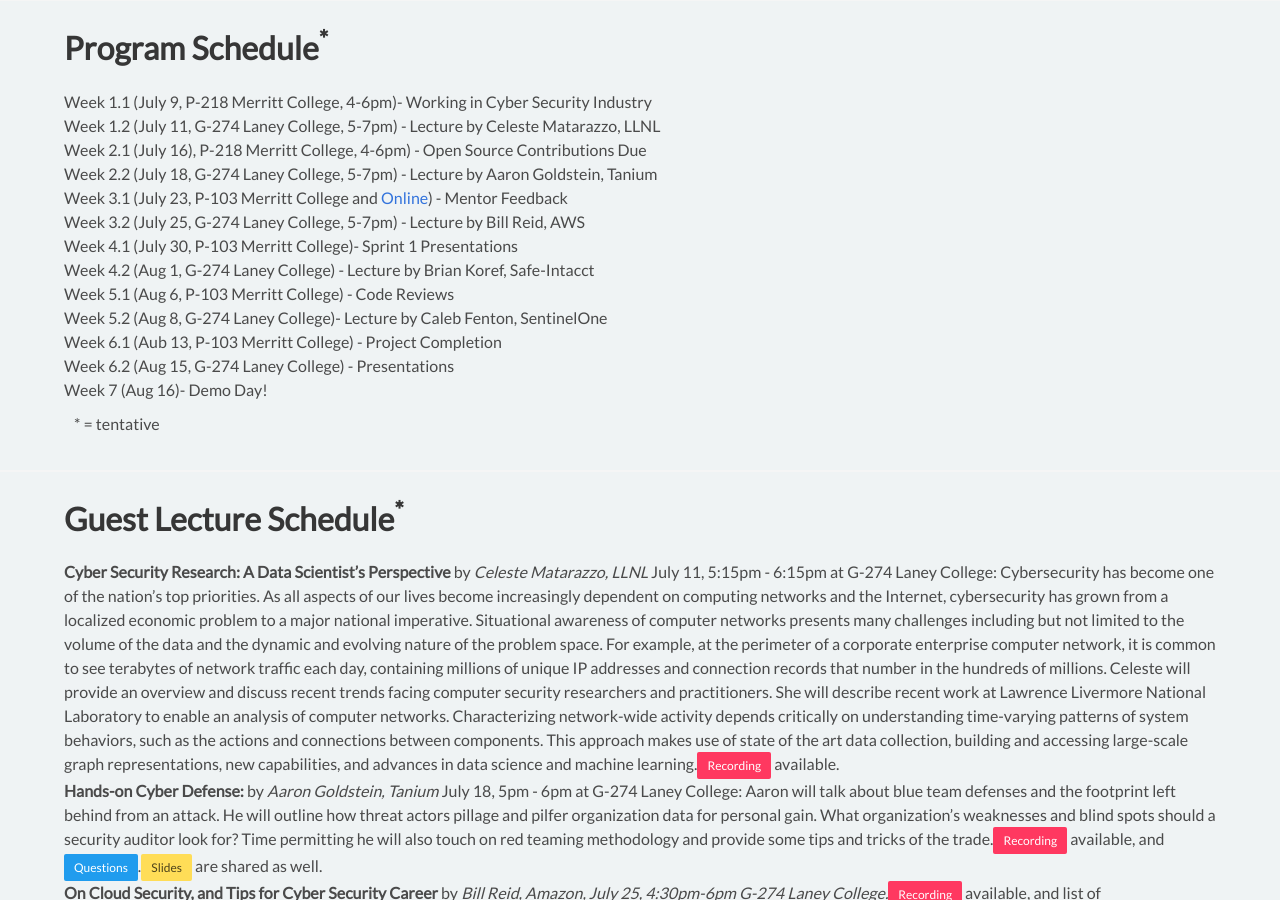
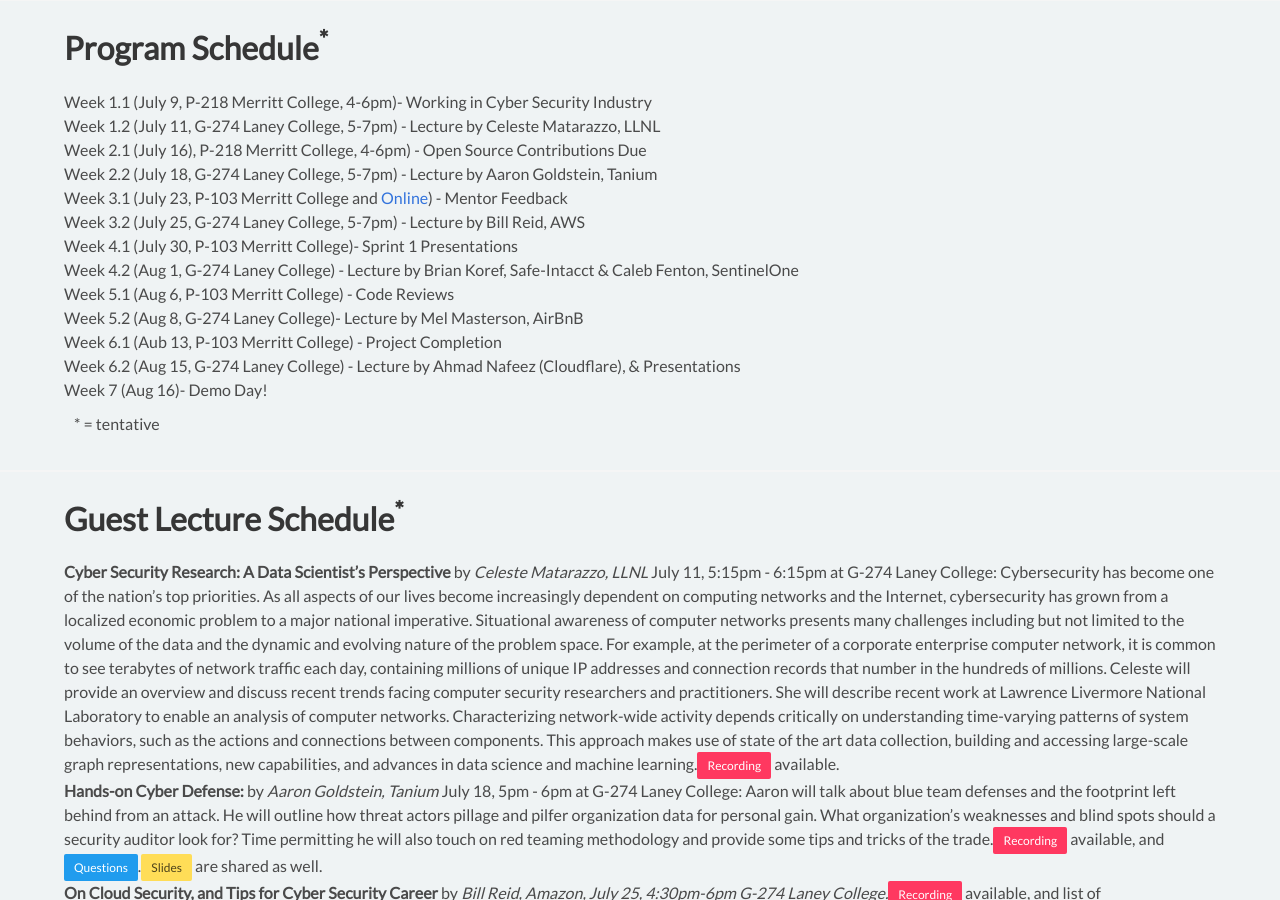
Before and after one commit to cyberdefendersprogram/www-homepage, a Jekyll site: the page built from summerprogram.html, in a window 1280 px wide and 900 px high, scrolled down 2276 px. Built offline with Jekyll 4.4.1, drawn with Linux system fonts in a browser that asks for light colours; nearby versions of some CDN libraries.

Commit message:
Update summerprogram.html

```diff
--- a/summerprogram.html
+++ b/summerprogram.html
@@ -100,11 +100,11 @@
             <li>Week 3.1 (July 23, P-103 Merritt College and <a href="https://zoom.us/j/616365935">Online</a>) - Mentor Feedback</li>
             <li>Week 3.2 (July 25, G-274 Laney College, 5-7pm) - Lecture by  Bill Reid, AWS</li>
             <li>Week 4.1 (July 30, P-103 Merritt College)- Sprint 1 Presentations</li>
-            <li>Week 4.2 (Aug 1, G-274 Laney College) - Lecture by Brian Koref, Safe-Intacct</li>
+            <li>Week 4.2 (Aug 1, G-274 Laney College) - Lecture by Brian Koref, Safe-Intacct & Caleb Fenton, SentinelOne</li>
             <li>Week 5.1 (Aug 6, P-103 Merritt College) - Code Reviews</li>
-            <li>Week 5.2 (Aug 8, G-274 Laney College)- Lecture by Caleb Fenton, SentinelOne</li>
+            <li>Week 5.2 (Aug 8, G-274 Laney College)- Lecture by Mel Masterson, AirBnB</li>
             <li>Week 6.1 (Aub 13, P-103 Merritt College) - Project Completion</li>
-            <li>Week 6.2 (Aug 15, G-274 Laney College) - Presentations</li>
+            <li>Week 6.2 (Aug 15, G-274 Laney College) - Lecture by Ahmad Nafeez (Cloudflare), & Presentations</li>
             <li>Week 7 (Aug 16)- Demo Day!</li>
         </ul>
         <p>* = tentative</p>
```
